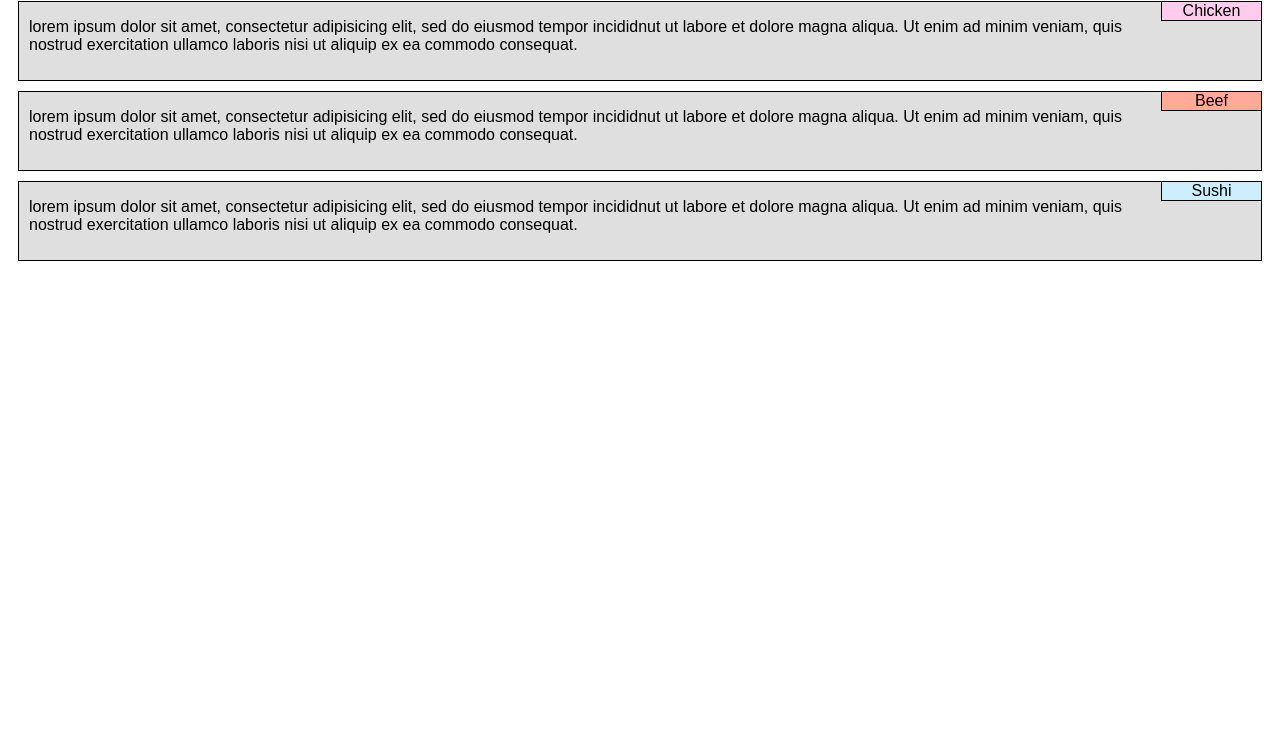
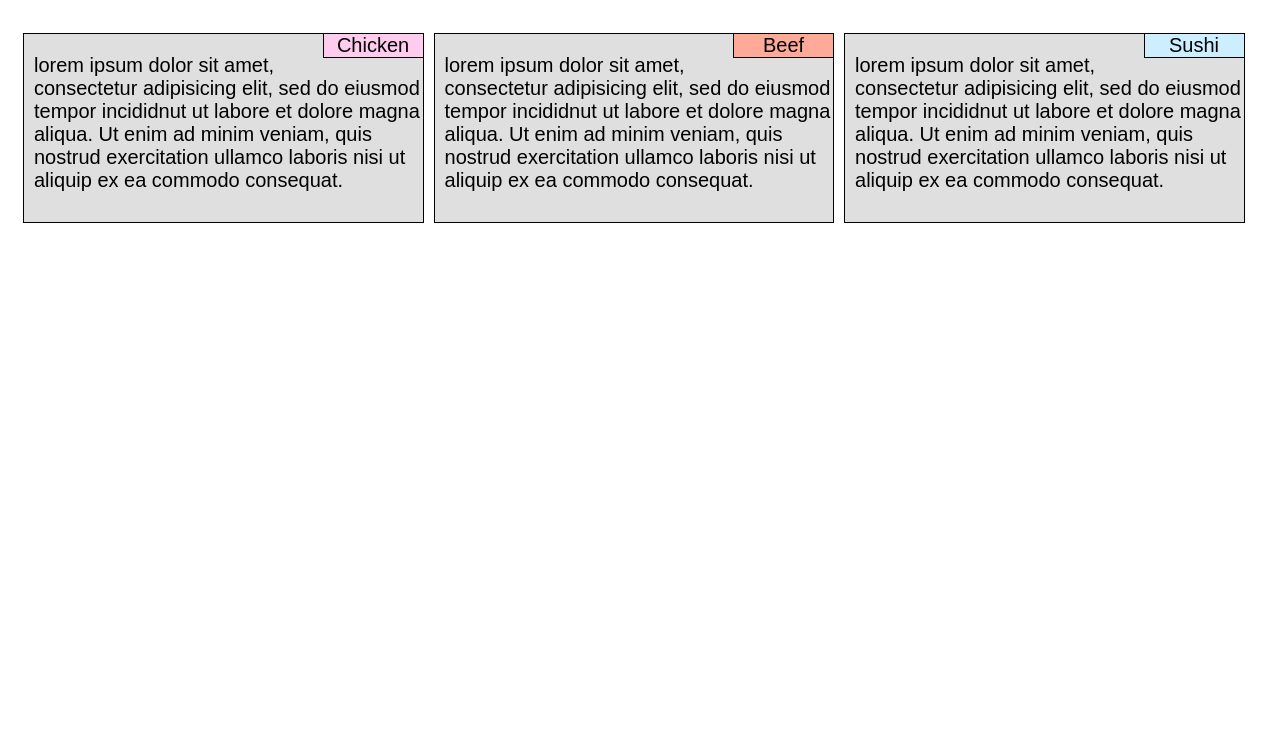
Before and after one commit to AnimishaDalal/coursera, a plain HTML site: page module2_solution/index.html in a window 1280 px wide. Shown: the part 69-800 px from the top of the page. Drawn offline with Linux system fonts and the light colour scheme; files that its build step writes are made by us from their sources.

Commit message:
Assignment 2 submission

```diff
--- a/module2_solution/css/stylesheet.css
+++ b/module2_solution/css/stylesheet.css
@@ -1,52 +1,89 @@
+*{
+	box-sizing: border-box;
+	padding: 0px;
+	position: relative;
+}
 body{
 	font-family: Arial, Helvetica, sans-serif;
+	font-size: 125%;
 }
 h1{
 	font-size: 175%;
 	text-align: center;
 }
+.row{
+ width:100%;
+ position: relative;
+ padding: 10px;
+}
 
 .grey-div{
 background-color: #dfdfdf;
-box-sizing: border-box;
 padding: 0px 0px 10px 10px;
 border: 1px solid black;
-margin: 10px;
+width: 100%;
 }
-.chicken{
-background-color: #ffccee;
-box-sizing: border-box;
+#responsive{
+	width:100%;
+}
+.items{
+	padding:5px;
+	float: left;
+	position: relative;
+}
+.menu{
 float: right;
 text-align: center;
 border-style: hidden hidden solid solid;
 border-width: 0px 0px 1px 1px;
 border-color: solid black;
 min-width: 100px;
-max-width: 150px;
+max-width: 250px;
+}
+
+#chicken{
+background-color: #ffccee;
 
 }
-.beef{
+#beef{
 background-color: #ffaa99;
-box-sizing: border-box;
-float: right;
-text-align: center;
-border-style: hidden hidden solid solid;
-border-width: 0px 0px 1px 1px;
-border-color: solid black;
-min-width: 100px;
-max-width: 150px;
 
 }
-.sushi{
+#sushi{
 background-color: #cceeff;
-box-sizing: border-box;
-float: right;
-text-align: center;
-border-style: hidden hidden solid solid;
-border-width: 0px 0px 1px 1px;
-border-color: solid black;
-min-width: 100px;
-max-width: 150px;
-
 
 }
+
+@media (min-width: 992px)
+{
+.items{
+width: 33%;
+}
+#responsive{
+	width: 33%;
+}
+}
+
+@media (min-width: 768px) and (max-width: 991px)
+{
+.items{
+width: 50%;
+}
+#responsive{
+	width:100%;
+}
+#sushi{
+
+}
+
+}
+
+@media (max-width: 767px)
+{
+	.items{
+width: 100%;
+}
+#responsive{
+	width:100%;
+}
+}
--- a/module2_solution/index.html
+++ b/module2_solution/index.html
@@ -7,21 +7,27 @@
 </head>
 <body>
 <h1>Our Menu</h1>
-<div>
-	<div class="grey-div">
-		<div class="chicken"><span>Chicken</span>
+<div class="row">
+	<div class="items">
+		<div class="grey-div">
+			<div class="menu" id="chicken"><span>Chicken</span>
+			</div>
+			<p>lorem ipsum dolor sit amet, consectetur adipisicing elit, sed do eiusmod tempor incididnut ut labore et dolore magna aliqua. Ut enim ad minim veniam, quis nostrud exercitation ullamco laboris nisi ut aliquip ex ea commodo consequat.</p>
 		</div>
-		<p>lorem ipsum dolor sit amet, consectetur adipisicing elit, sed do eiusmod tempor incididnut ut labore et dolore magna aliqua. Ut enim ad minim veniam, quis nostrud exercitation ullamco laboris nisi ut aliquip ex ea commodo consequat.</p>
 	</div>
-	<div class="grey-div">
-		<div class="beef"><span>Beef</span>
+	<div class="items">
+		<div class="grey-div">
+			<div class="menu" id="beef"><span>Beef</span>
+			</div>
+			<p>lorem ipsum dolor sit amet, consectetur adipisicing elit, sed do eiusmod tempor incididnut ut labore et dolore magna aliqua. Ut enim ad minim veniam, quis nostrud exercitation ullamco laboris nisi ut aliquip ex ea commodo consequat.</p>
 		</div>
-		<p>lorem ipsum dolor sit amet, consectetur adipisicing elit, sed do eiusmod tempor incididnut ut labore et dolore magna aliqua. Ut enim ad minim veniam, quis nostrud exercitation ullamco laboris nisi ut aliquip ex ea commodo consequat.</p>
 	</div>
-	<div class="grey-div">
-		<div class="sushi"><span>Sushi</span>
+	<div class="items" id="responsive">
+		<div class="grey-div">
+			<div class="menu" id="sushi"><span>Sushi</span>
+			</div>
+			<p>lorem ipsum dolor sit amet, consectetur adipisicing elit, sed do eiusmod tempor incididnut ut labore et dolore magna aliqua. Ut enim ad minim veniam, quis nostrud exercitation ullamco laboris nisi ut aliquip ex ea commodo consequat.</p>
 		</div>
-		<p>lorem ipsum dolor sit amet, consectetur adipisicing elit, sed do eiusmod tempor incididnut ut labore et dolore magna aliqua. Ut enim ad minim veniam, quis nostrud exercitation ullamco laboris nisi ut aliquip ex ea commodo consequat.</p>
 	</div>
 </div>
 </body>
```
